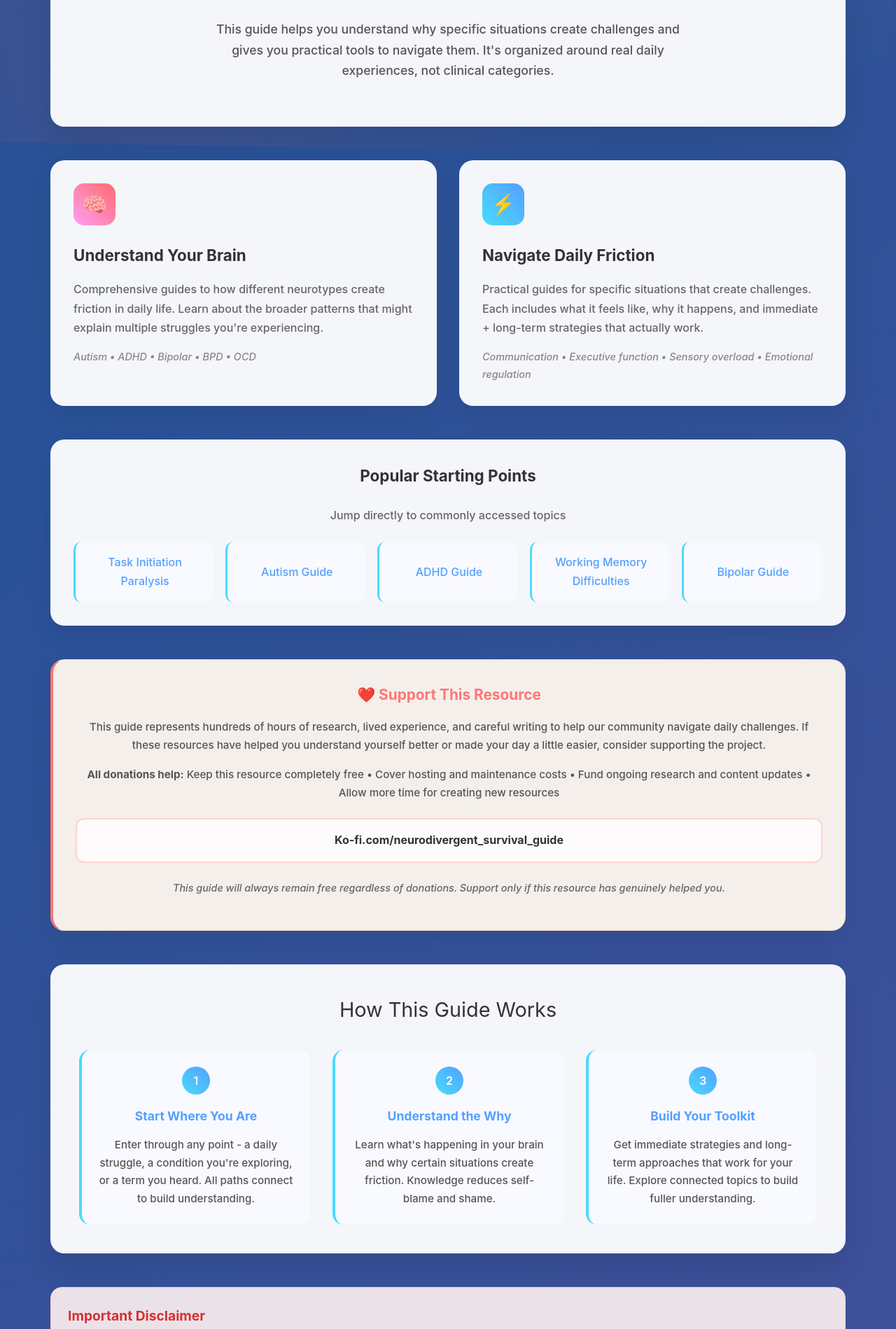
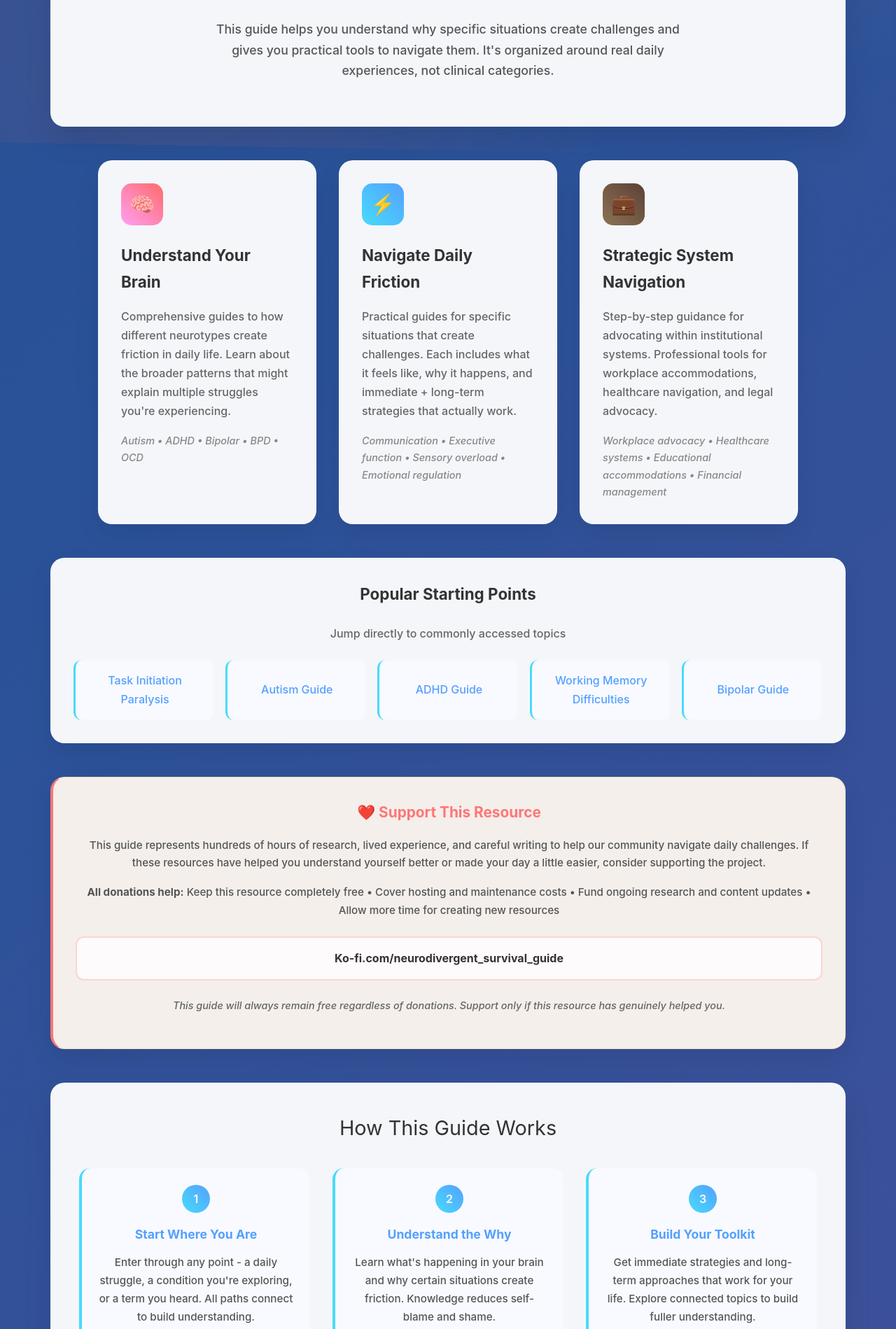
Before and after one commit to neurodivergent-survival-guide/neurodivergent-survival-guide, a Jekyll site: the page built from index.html, in a window 1280 px wide. Shown: the part 682-2581 px from the top of the page at 70% size. Built offline with Jekyll 4.4.1, drawn with Linux system fonts in a browser that asks for light colours.

Commit message:
Update index.html

```diff
--- a/index.html
+++ b/index.html
@@ -213,9 +213,12 @@ title: "The Neurodivergent Survival Guide"
 
     .main-sections {
         display: grid;
-        grid-template-columns: repeat(2, 1fr);
+        grid-template-columns: repeat(3, 1fr);
         gap: 2rem;
         margin: 3rem 0;
+        max-width: 1000px;
+        margin-left: auto;
+        margin-right: auto;
     }
 
     .section-card {
@@ -252,6 +255,10 @@ title: "The Neurodivergent Survival Guide"
         background: linear-gradient(90deg, var(--rainbow-3), var(--rainbow-5));
     }
 
+    .toolkits-card::before {
+        background: linear-gradient(90deg, #8b7355, #5d4037);
+    }
+
     .section-card:hover {
         transform: translateY(-5px);
         box-shadow: 0 20px 45px rgba(0, 0, 0, 0.12);
@@ -282,6 +289,10 @@ title: "The Neurodivergent Survival Guide"
 
     .struggles-card .card-icon {
         background: linear-gradient(45deg, var(--rainbow-3), var(--rainbow-5));
+    }
+
+    .toolkits-card .card-icon {
+        background: linear-gradient(45deg, #8b7355, #5d4037);
     }
 
     .section-card h3 {
@@ -625,6 +636,7 @@ title: "The Neurodivergent Survival Guide"
 
         .main-sections {
             grid-template-columns: 1fr;
+            max-width: none;
         }
 
         .workflow-steps {
@@ -697,6 +709,13 @@ title: "The Neurodivergent Survival Guide"
                 <h3>Navigate Daily Friction</h3>
                 <p>Practical guides for specific situations that create challenges. Each includes what it feels like, why it happens, and immediate + long-term strategies that actually work.</p>
                 <div class="section-examples">Communication • Executive function • Sensory overload • Emotional regulation</div>
+            </a>
+
+            <a href="{{ '/toolkits/index.html' | relative_url }}" class="section-card toolkits-card">
+                <div class="card-icon">💼</div>
+                <h3>Strategic System Navigation</h3>
+                <p>Step-by-step guidance for advocating within institutional systems. Professional tools for workplace accommodations, healthcare navigation, and legal advocacy.</p>
+                <div class="section-examples">Workplace advocacy • Healthcare systems • Educational accommodations • Financial management</div>
             </a>
         </div>
 
@@ -775,6 +794,16 @@ title: "The Neurodivergent Survival Guide"
                 'bpd': 'conditions/borderline-personality-disorder.html',
                 'borderline': 'conditions/borderline-personality-disorder.html',
                 'ocd': 'conditions/ocd.html',
+
+                // Toolkits
+                'toolkit': 'toolkits/index.html',
+                'toolkits': 'toolkits/index.html',
+                'workplace': 'toolkits/workplace-accommodations.html',
+                'accommodation': 'toolkits/workplace-accommodations.html',
+                'education': 'toolkits/educational-accommodations.html',
+                'healthcare': 'toolkits/healthcare-advocacy.html',
+                'evaluation': 'toolkits/evaluation-preparation.html',
+                'financial': 'toolkits/financial-management.html',
 
                 // Autism struggles
                 'social cues': 'struggles/missing-social-cues.html',
@@ -904,6 +933,8 @@ title: "The Neurodivergent Survival Guide"
                 // If no specific match, route to appropriate section
                 if (searchTerm.includes('condition') || searchTerm.includes('brain') || searchTerm.includes('neurotype')) {
                     window.location.href = 'conditions/index.html';
+                } else if (searchTerm.includes('toolkit') || searchTerm.includes('advocacy') || searchTerm.includes('system')) {
+                    window.location.href = 'toolkits/index.html';
                 } else {
                     window.location.href = 'struggles/index.html';
                 }
```
